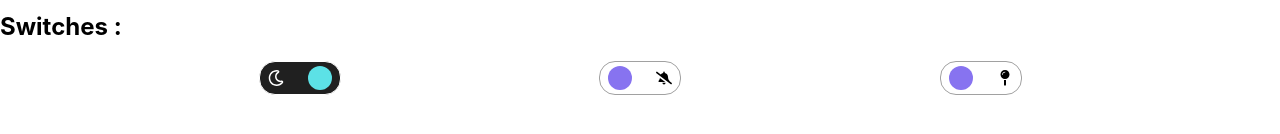
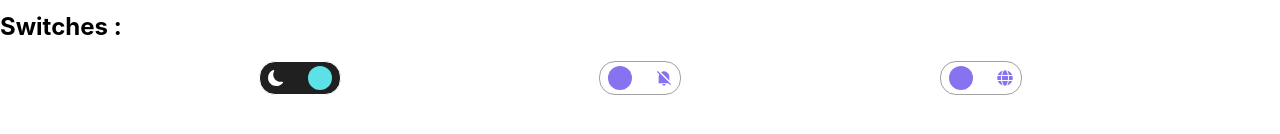
Before and after one commit to fechad/social-media-app, a React (Create React App) app in the folder client/: page /components in a window 1280 px wide. Both pictures are taken after a click on the element 299 px from the left and 536 px from the top of the page. Shown: the part 458-592 px from the top of the page. Built offline with nearby package versions, Linux system fonts and the light colour scheme.

Commit message:
finished switch btn for now, only needs to design darkmode versions

```diff
--- a/client/src/components/Switch.tsx
+++ b/client/src/components/Switch.tsx
@@ -1,8 +1,9 @@
-import React, {  ReactElement, useState } from 'react'
+import React, { useState } from 'react'
 import '../styles/Switch.css'
-import { BsSun } from "react-icons/bs"
-import { FaBell, FaBellSlash, FaGlobe, FaMapPin, FaRegMoon } from 'react-icons/fa'
-import { IconBaseProps } from 'react-icons'
+import {RiNotificationFill, RiNotificationOffFill} from 'react-icons/ri'
+import { BsMoonFill, BsSun } from "react-icons/bs"
+import { FaGlobe} from 'react-icons/fa'
+import {MdLocationPin} from 'react-icons/md'
 import PropTypes from 'prop-types'
 
 interface SwitchProps{
@@ -22,9 +23,9 @@ const Switch = ({resp, role}: SwitchProps) => {
 
   return (
       <div className={`Switch ${switched && resp === 'theme' ? 'Switched DarkMode': switched && resp !== 'theme' ? 'Switched' : 'UnSwitched'} `} onClick={() => doYourRole()}>
-        {switched ? <> {(resp === 'theme') ? <FaRegMoon  className='Moon'/>  : (resp === 'notifications') ? <FaBell className='Icon-left'/> : <FaGlobe className='Icon-left'/>}</>: ''}
+        {switched ? <> {(resp === 'theme') ? <BsMoonFill  className='Moon' color='white'/>  : (resp === 'notifications') ? <RiNotificationFill className='Icon-left' color='white'/> : <MdLocationPin className='Icon-left' color='white'/> }</>: ''}
         <div id='thumb' className={`${switched && resp === 'theme' ? 'opened-thumb opened-thumb-dark-mode' : switched && resp !== 'theme' ? 'opened-thumb ': 'closed-thumb'}`} />
-        {switched ? '' : <> {(resp === 'theme') ? <BsSun className= 'Icon-right' />  : (resp === 'notifications') ? <FaBellSlash className='Icon-right'/> : <FaMapPin className='Icon-right' />}</>}
+        {switched ? '' : <> {(resp === 'theme') ? <BsSun className= 'Icon-right' />  : (resp === 'notifications') ? <RiNotificationOffFill className='Icon-right' color='#8773F0'/> : <FaGlobe className='Icon-right' color='#8773F0'/>}</>}
       </div>
   )
 }
```
